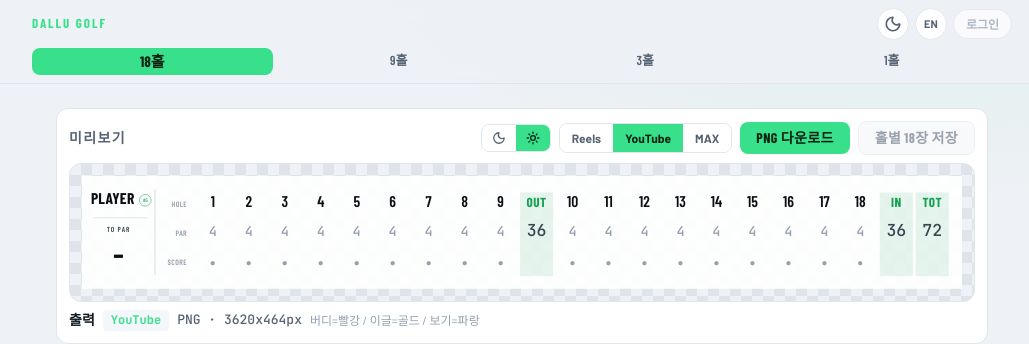
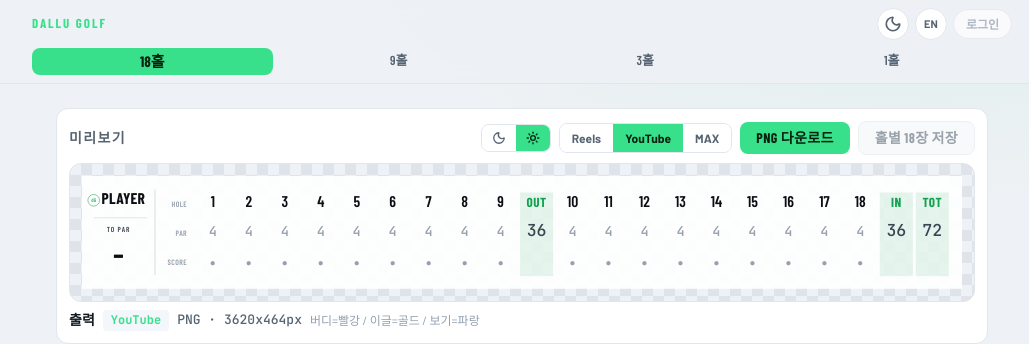
Before and after one commit to milv0/dallu-golf-studio, a Next.js app: page /round in a window 1280 px wide. Shown: the top 344 px of the page, without its empty margins (118-1147 px from the left). Built offline with nearby package versions, Linux system fonts and the light colour scheme; a web font is replaced by a local one.

Commit message:
Move dG logo to left of player name

```diff
--- a/components/presets/HoleByHoleStrip.jsx
+++ b/components/presets/HoleByHoleStrip.jsx
@@ -77,14 +77,14 @@ export default function HoleByHoleStrip({ round, summary, range = "all", theme =
         {rangeLabel}
       </text>
 
-      {/* 2) 선수명 + dG 로고 */}
-      <text x={LP / 2 - 12} y={playerY} textAnchor="middle" dominantBaseline="middle" fill={c.text}
+      {/* 2) dG 로고 + 선수명 */}
+      <circle cx="24" cy={playerY} r="12" fill="none" stroke={c.accent} strokeWidth="1.5" opacity="0.7" />
+      <text x="24" y={playerY + 1} textAnchor="middle" dominantBaseline="middle" fill={c.accent}
+            fontFamily={HEAD} fontSize="11" fontWeight="700" opacity="0.7">dG</text>
+      <text x={LP / 2 + 10} y={playerY} textAnchor="middle" dominantBaseline="middle" fill={c.text}
             fontFamily={HEAD} fontSize={playerSize} fontWeight="700" letterSpacing="0.5">
         {playerName}
       </text>
-      <circle cx={LP - 20} cy={playerY} r="12" fill="none" stroke={c.accent} strokeWidth="1.5" opacity="0.7" />
-      <text x={LP - 20} y={playerY + 1} textAnchor="middle" dominantBaseline="middle" fill={c.accent}
-            fontFamily={HEAD} fontSize="11" fontWeight="700" opacity="0.7">dG</text>
 
       {/* 구분선 */}
       <line x1="24" y1="86" x2={LP - 16} y2="86" stroke={c.line} strokeWidth="1.5" />
```
